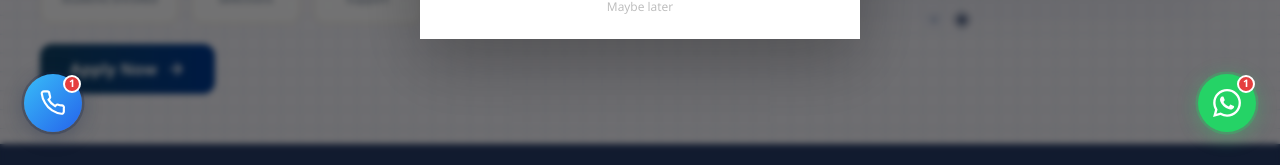
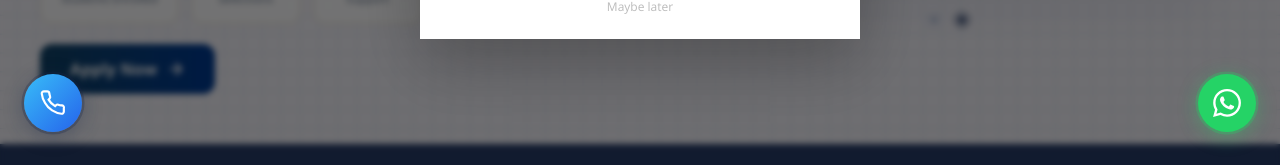
Before and after one commit to devBinud/binud-demo-ashokaiasacademy, a React (Create React App) app: page / in a window 1280 px wide. Shown: the part 632-797 px from the top of the page. Built offline with nearby package versions, Linux system fonts and the light colour scheme; no server answers; the database is empty; a web font is replaced by a local one.

Commit message:
remove badge no from both icon

```diff
--- a/src/components/ui/FloatingButtons.jsx
+++ b/src/components/ui/FloatingButtons.jsx
@@ -9,9 +9,8 @@ export default function FloatingButtons() {
         className="float-btn float-btn--call"
         aria-label="Call us"
       >
-        <div className="float-btn__badge">1</div>
         <svg width="26" height="26" viewBox="0 0 24 24" fill="none" stroke="currentColor" strokeWidth="2">
-          <path d="M22 16.92v3a2 2 0 0 1-2.18 2 19.79 19.79 0 0 1-8.63-3.07A19.5 19.5 0 0 1 4.69 12a19.79 19.79 0 0 1-3.07-8.67A2 2 0 0 1 3.6 1.27h3a2 2 0 0 1 2 1.72c.127.96.361 1.903.7 2.81a2 2 0 0 1-.45 2.11L7.91 8.91a16 16 0 0 0 6 6l.91-.91a2 2 0 0 1 2.11-.45c.907.339 1.85.573 2.81.7A2 2 0 0 1 22 16.92z"/>
+          <path d="M22 16.92v3a2 2 0 0 1-2.18 2 19.79 19.79 0 0 1-8.63-3.07A19.5 19.5 0 0 1 4.69 12a19.79 19.79 0 0 1-3.07-8.67A2 2 0 0 1 3.6 1.27h3a2 2 0 0 1 2 1.72c.127.96.361 1.903.7 2.81a2 2 0 0 1-.45 2.11L7.91 8.91a16 16 0 0 0 6 6l.91-.91a2 2 0 0 1 2.11-.45c.907.339 1.85.573 2.81.7A2 2 0 0 1 22 16.92z" />
         </svg>
       </a>
 
@@ -23,9 +22,8 @@ export default function FloatingButtons() {
         className="float-btn float-btn--wa"
         aria-label="WhatsApp us"
       >
-        <div className="float-btn__badge">1</div>
         <svg width="28" height="28" viewBox="0 0 24 24" fill="currentColor">
-          <path d="M17.472 14.382c-.297-.149-1.758-.867-2.03-.967-.273-.099-.471-.148-.67.15-.197.297-.767.966-.94 1.164-.173.199-.347.223-.644.075-.297-.15-1.255-.463-2.39-1.475-.883-.788-1.48-1.761-1.653-2.059-.173-.297-.018-.458.13-.606.134-.133.298-.347.446-.52.149-.174.198-.298.298-.497.099-.198.05-.371-.025-.52-.075-.149-.669-1.612-.916-2.207-.242-.579-.487-.5-.669-.51-.173-.008-.371-.01-.57-.01-.198 0-.52.074-.792.372-.272.297-1.04 1.016-1.04 2.479 0 1.462 1.065 2.875 1.213 3.074.149.198 2.096 3.2 5.077 4.487.709.306 1.262.489 1.694.625.712.227 1.36.195 1.871.118.571-.085 1.758-.719 2.006-1.413.248-.694.248-1.289.173-1.413-.074-.124-.272-.198-.57-.347m-5.421 7.403h-.004a9.87 9.87 0 0 1-5.031-1.378l-.361-.214-3.741.982.998-3.648-.235-.374a9.86 9.86 0 0 1-1.51-5.26c.001-5.45 4.436-9.884 9.888-9.884 2.64 0 5.122 1.03 6.988 2.898a9.825 9.825 0 0 1 2.893 6.994c-.003 5.45-4.437 9.884-9.885 9.884m8.413-18.297A11.815 11.815 0 0 0 12.05 0C5.495 0 .16 5.335.157 11.892c0 2.096.547 4.142 1.588 5.945L.057 24l6.305-1.654a11.882 11.882 0 0 0 5.683 1.448h.005c6.554 0 11.89-5.335 11.893-11.893a11.821 11.821 0 0 0-3.48-8.413z"/>
+          <path d="M17.472 14.382c-.297-.149-1.758-.867-2.03-.967-.273-.099-.471-.148-.67.15-.197.297-.767.966-.94 1.164-.173.199-.347.223-.644.075-.297-.15-1.255-.463-2.39-1.475-.883-.788-1.48-1.761-1.653-2.059-.173-.297-.018-.458.13-.606.134-.133.298-.347.446-.52.149-.174.198-.298.298-.497.099-.198.05-.371-.025-.52-.075-.149-.669-1.612-.916-2.207-.242-.579-.487-.5-.669-.51-.173-.008-.371-.01-.57-.01-.198 0-.52.074-.792.372-.272.297-1.04 1.016-1.04 2.479 0 1.462 1.065 2.875 1.213 3.074.149.198 2.096 3.2 5.077 4.487.709.306 1.262.489 1.694.625.712.227 1.36.195 1.871.118.571-.085 1.758-.719 2.006-1.413.248-.694.248-1.289.173-1.413-.074-.124-.272-.198-.57-.347m-5.421 7.403h-.004a9.87 9.87 0 0 1-5.031-1.378l-.361-.214-3.741.982.998-3.648-.235-.374a9.86 9.86 0 0 1-1.51-5.26c.001-5.45 4.436-9.884 9.888-9.884 2.64 0 5.122 1.03 6.988 2.898a9.825 9.825 0 0 1 2.893 6.994c-.003 5.45-4.437 9.884-9.885 9.884m8.413-18.297A11.815 11.815 0 0 0 12.05 0C5.495 0 .16 5.335.157 11.892c0 2.096.547 4.142 1.588 5.945L.057 24l6.305-1.654a11.882 11.882 0 0 0 5.683 1.448h.005c6.554 0 11.89-5.335 11.893-11.893a11.821 11.821 0 0 0-3.48-8.413z" />
         </svg>
       </a>
     </>
```
Also changed, not shown: src/components/ui/FloatingButtons.css (+16 -5 lines).
